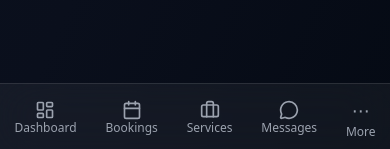
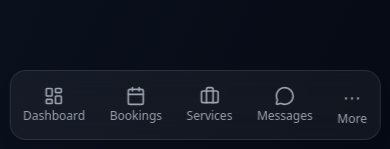
Before and after one commit to tarunwasnik/sthn-frontend, a React (Vite) app: page /dashboard/creator/availability in a window 390 px wide. Shown: the part 692-841 px from the top of the page. Built offline with nearby package versions, Linux system fonts and the light colour scheme; no server answers.

Commit message:
Frontend:creator dashboard layout button bar for mobile updated

```diff
--- a/src/layouts/DashboardLayout.tsx
+++ b/src/layouts/DashboardLayout.tsx
@@ -93,12 +93,12 @@ export default function DashboardLayout({ children }: Props) {
         </header>
 
         {/* ================= CONTENT ================= */}
-        <main className="flex-1 overflow-y-auto w-full max-w-full px-3 sm:px-4 md:px-6 py-4 md:py-6 pb-28 md:pb-6 relative z-10">
+        <main className="flex-1 overflow-y-auto w-full max-w-full px-3 sm:px-4 md:px-6 py-4 md:py-6 pb-32 md:pb-6 relative z-10">
           {children}
         </main>
 
-        {/* ================= MOBILE NAV ================= */}
-        <nav className="fixed bottom-0 left-0 right-0 z-40 md:hidden bg-white/5 backdrop-blur-xl border-t border-white/10 flex justify-around py-3">
+        {/* ================= MOBILE NAV (FIXED LAYERING) ================= */}
+        <nav className="fixed bottom-3 left-1/2 -translate-x-1/2 w-[95%] max-w-md bg-white/5 backdrop-blur-lg border border-white/10 rounded-2xl flex justify-around items-center py-3 text-xs md:hidden shadow-lg z-[9999]">
 
           <BottomNavItem to="/dashboard/creator" icon={<LayoutDashboard size={20} />} label="Dashboard" end />
           <BottomNavItem to="/dashboard/creator/bookings" icon={<Calendar size={20} />} label="Bookings" />
@@ -107,7 +107,7 @@ export default function DashboardLayout({ children }: Props) {
 
           <button
             onClick={() => setShowMore(true)}
-            className="flex flex-col items-center text-xs text-gray-400"
+            className="flex flex-col items-center justify-center text-gray-400"
           >
             <span className="text-lg">⋯</span>
             <span>More</span>
@@ -119,10 +119,10 @@ export default function DashboardLayout({ children }: Props) {
           <>
             <div
               onClick={() => setShowMore(false)}
-              className="fixed inset-0 bg-black/50 z-40"
+              className="fixed inset-0 bg-black/50 z-[9998]"
             />
 
-            <div className="fixed bottom-0 left-0 right-0 z-50 bg-white/5 backdrop-blur-xl border-t border-white/10 rounded-t-2xl p-5 pt-6 pb-10 max-h-[40%] overflow-y-auto">
+            <div className="fixed bottom-0 left-0 right-0 z-[10000] bg-white/5 backdrop-blur-xl border-t border-white/10 rounded-t-2xl p-5 pt-6 pb-10 max-h-[40%] overflow-y-auto">
 
               <div className="w-10 h-1 bg-gray-500 rounded-full mx-auto mb-4" />
 
@@ -169,12 +169,12 @@ function BottomNavItem({ to, icon, label, end = false }: any) {
       to={to}
       end={end}
       className={({ isActive }) =>
-        `flex flex-col items-center justify-center text-xs ${
+        `flex flex-col items-center justify-center ${
           isActive ? "text-white" : "text-gray-400"
         }`
       }
     >
-      <div>{icon}</div>
+      <div className="mb-0.5">{icon}</div>
       <span>{label}</span>
     </NavLink>
   );
```
Also changed, not shown: 1 other file (tests, documents, lock files or other folders).
